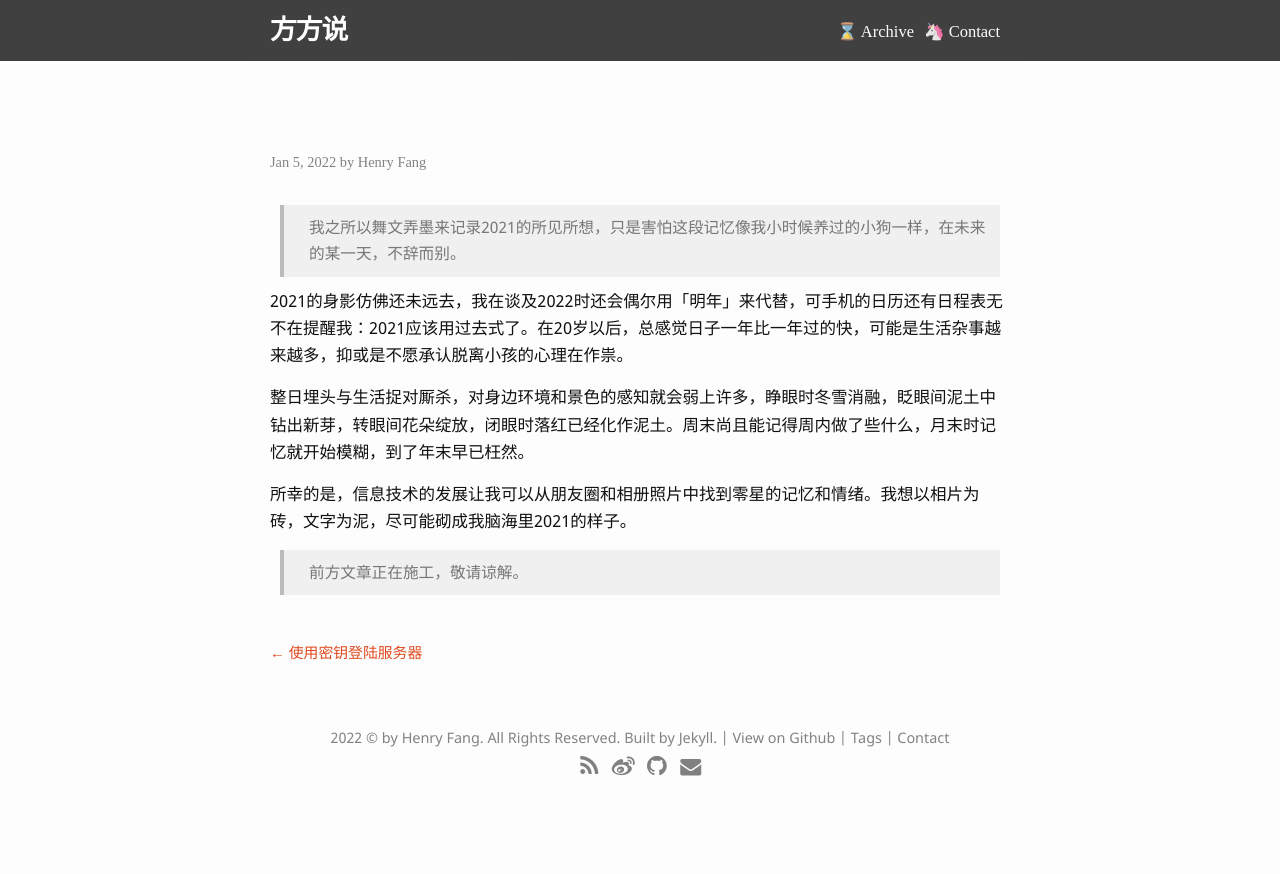
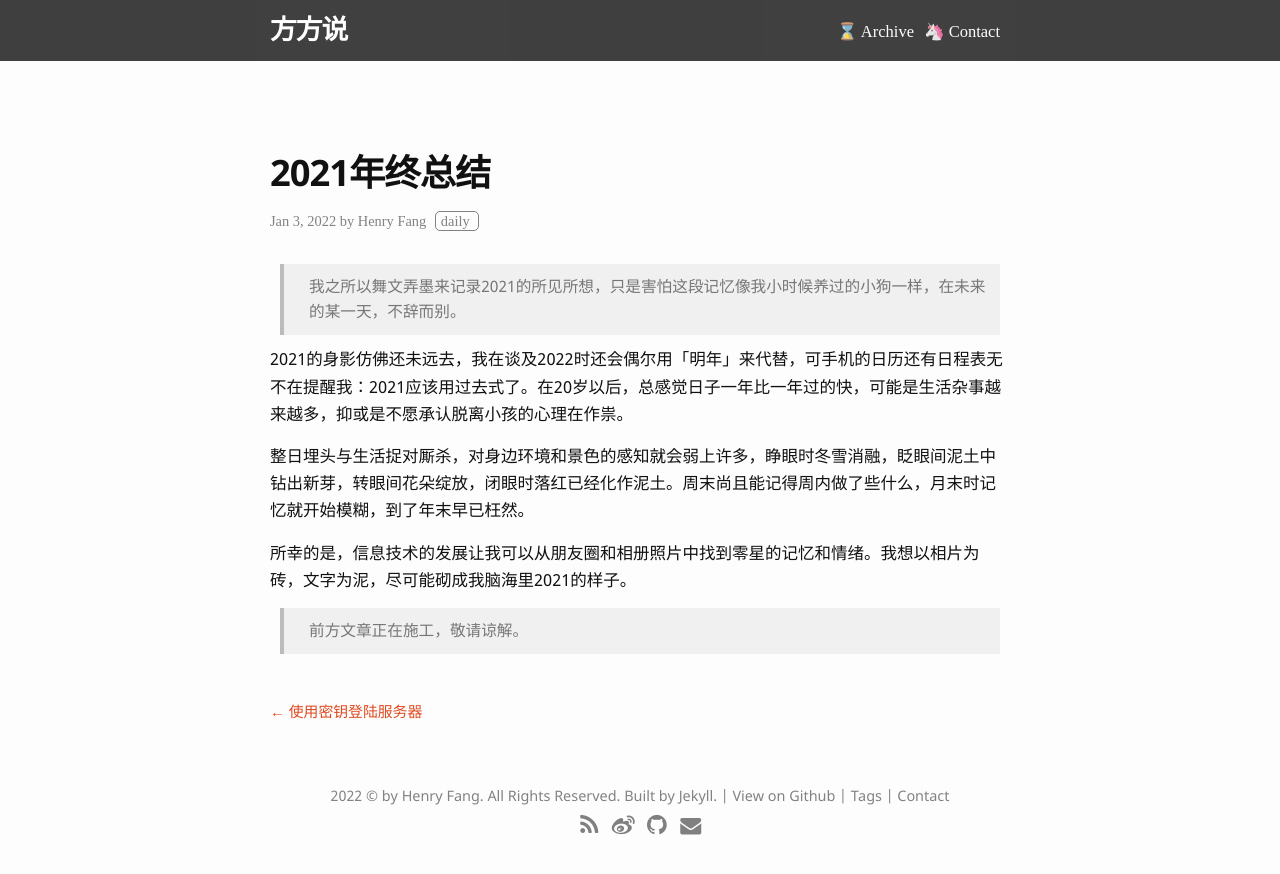
Before and after one commit to ideafang/flog, a Jekyll site: the page built from _posts/2022-1-3-2021年终总结.md, in a window 1280 px wide. Shown: the top 874 px of the page. Built offline with Jekyll 4.4.1, drawn with Linux system fonts in a browser that asks for light colours; some web fonts are replaced; our own code applies the rules of GitHub Pages for plain Markdown files; part of the change alters nothing that is shown.

Commit message:
update new post yaml section

```diff
--- a/_posts/2022-1-3-2021年终总结.md
+++ b/_posts/2022-1-3-2021年终总结.md
@@ -1,8 +1,8 @@
 ---
 layout: post
-comments: false //评论
-title: "2021年终总结" // 标题
-date: 2022-1-3 // 日期
+comments: false
+title: "2021年终总结"
+date: 2022-1-3
 tags: daily
 ---
 
```
